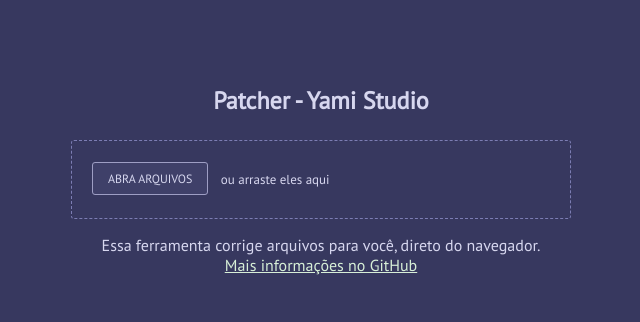
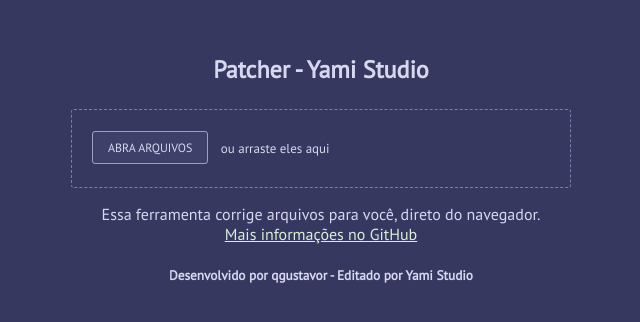
Before and after one commit to Yami-Studio/patcher, a plain HTML site: page index.html in a window 1280 px wide. Shown: the part 216-538 px from the top of the page, without its empty margins (319-959 px from the left). Drawn offline with nearby package versions, Linux system fonts and the light colour scheme.

Commit message:
Update index.html

```diff
--- a/index.html
+++ b/index.html
@@ -20,6 +20,7 @@
 <div class="info">
   Essa ferramenta corrige arquivos para você, direto do navegador.<br>
   <a href="https://github.com/qgustavor/patcher">Mais informações no GitHub</a>
+  <h5>Desenvolvido por qgustavor - Editado por Yami Studio</h5>
   <noscript>Essa ferramenta funciona usando o seu navegador, então ligue o JavaScript.</noscript>
 </div>
 <script type="application/json" class="messages">
```
